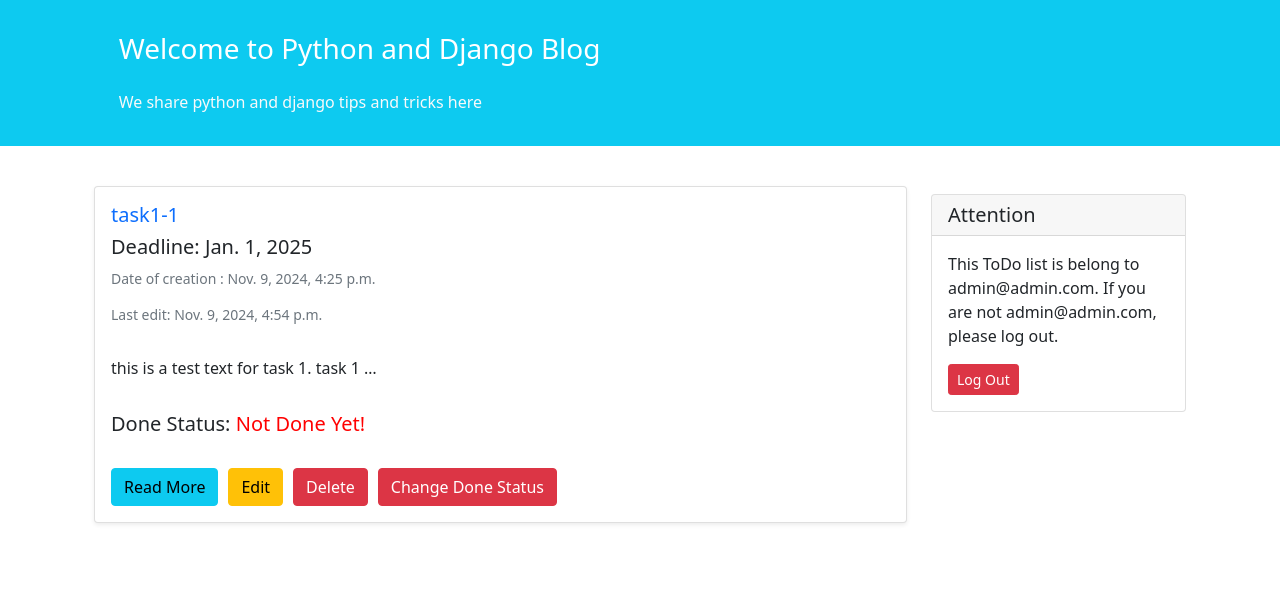
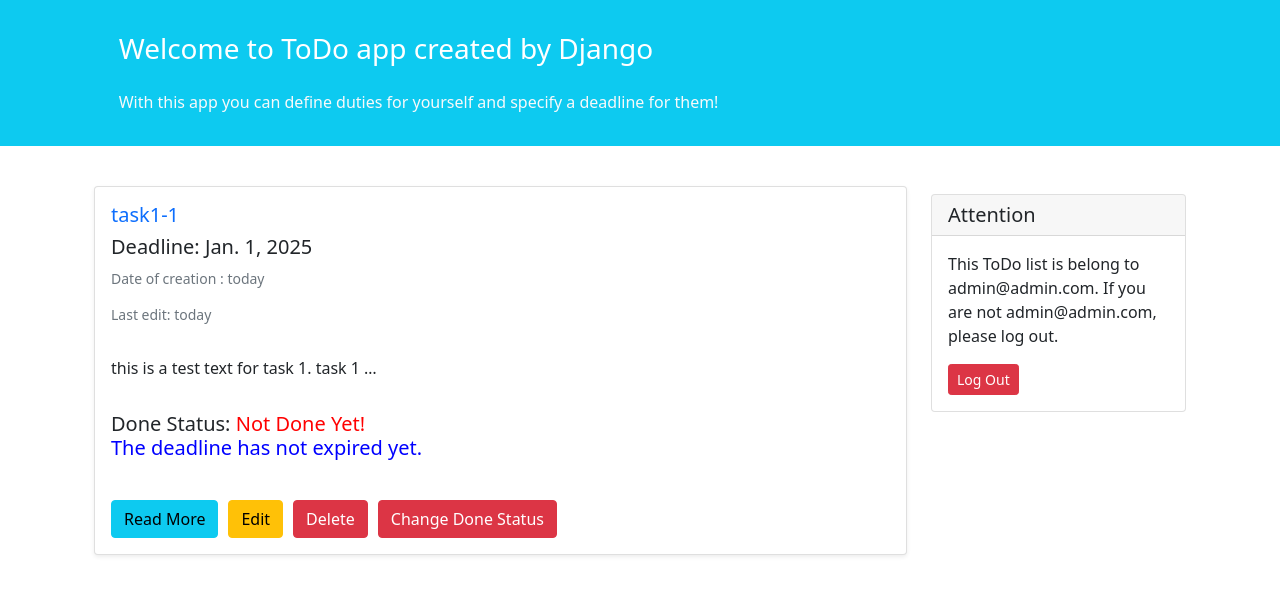
Before and after one commit to sdgmhz/todo_app, a Django app: page /duties/ in a window 1280 px wide. Shown: the part 56-651 px from the top of the page. Run offline with Django 4.2, Linux system fonts and the light colour scheme; a user stored in the database is signed in; data comes from the database, SQL or seed files in the repository; both versions use the stored data as it was after the commit; some libraries are stand-ins or nearby versions.

Commit message:
implement deadline checker in templates in addition to some changes in base template

```diff
--- a/config/settings.py
+++ b/config/settings.py
@@ -37,6 +37,7 @@
     'django.contrib.sessions',
     'django.contrib.messages',
     'django.contrib.staticfiles',
+    'django.contrib.humanize',
 
     # third party
     'crispy_forms',
--- a/templates/_base.html
+++ b/templates/_base.html
@@ -37,8 +37,8 @@
 <div class="container-fluid bg-info">
     <div class="row py-3">
         <div class="col-md-8 col-md-10 mx-auto">
-            <h3 class="my-4 mt-3 text-white">Welcome to Python and Django Blog</h3>
-            <p class="text-light">We share python and django tips and tricks here</p>
+            <h3 class="my-4 mt-3 text-white">Welcome to ToDo app created by Django</h3>
+            <p class="text-light">With this app you can define duties for yourself and specify a deadline for them!</p>
         </div>
     </div>
 </div>
--- a/templates/duties/duty_list.html
+++ b/templates/duties/duty_list.html
@@ -1,4 +1,5 @@
 {% extends '_base.html' %}
+{% load humanize %}
 
 {% block page_title %}
 My Duties
@@ -20,10 +21,10 @@
                     {% else %}
                     <h5 class="card-title"><a class="text-decoration-none" href="{{duty.get_absolute_url}}"><del>{{ duty }}</del></a></h5>
                     {% endif %}
-                    <h5 class="card-title">Deadline: {{ duty.deadline_date }}</h5>
+                    <h5 class="card-title">Deadline: {{ duty.deadline_date|naturalday}}</h5>
 
-                    <h6 class="card-subtitle mb-2 text-muted small py-2">Date of creation : {{ duty.created_date }}</h6>
-                    <h6 class="card-subtitle mb-2 text-muted small py-2">Last edit: {{ duty.updated_date }}</h6>
+                    <h6 class="card-subtitle mb-2 text-muted small py-2">Date of creation : {{ duty.created_date|naturalday }}</h6>
+                    <h6 class="card-subtitle mb-2 text-muted small py-2">Last edit: {{ duty.updated_date|naturalday }}</h6>
 
 
 
@@ -35,6 +36,16 @@
                         <span style="color: red;">Not Done Yet!</span>
                         {% else %} <span style="color: blue;">Done!</span>
                         {% endif %}
+
+
+
+                        {% now "Y-m-d" as todays_date %}
+                        {% if duty.done_status == 'not' and todays_date > duty.deadline_date|date:"Y-m-d" %}
+                        <p style="color: red;">Deadline is over!</p>
+                        {% elif duty.done_status == 'not' %}
+                            <p style="color: blue;">The deadline has not expired yet.</p>
+                        {% endif %}
+
                     </h5>
                     <br>
                     <div style="display: flex; gap: 10px;"> <a class="btn btn-info" href="{{ duty.get_absolute_url }}">Read More</a>
--- a/templates/home.html
+++ b/templates/home.html
@@ -7,6 +7,8 @@
 
 {% block content %}
 <div class="container mt-3 " style="width: 40rem;">
+
+
     {% if user.is_authenticated %}
     <h3>You can see your todo list <a class="text-decoration-none" href="{% url 'duty_list' %}">here</a></h3>
     {% else %}
```
Also changed, not shown: templates/duties/duty_detail.html (+12 -3 lines), templates/duties/duty_update_create.html (+8 -5 lines), db.sqlite3.
